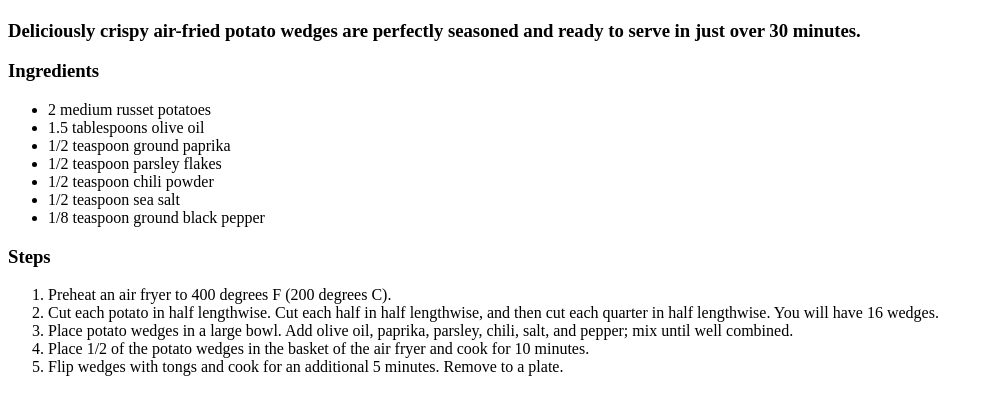
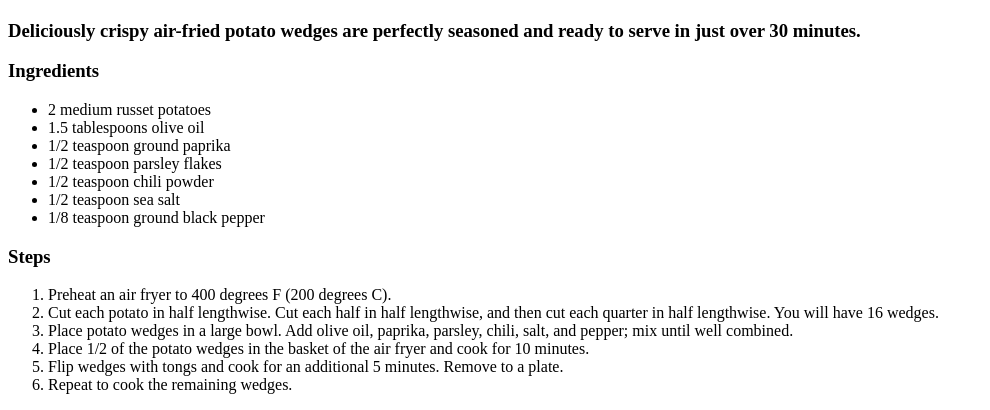
Before and after one commit to npetraglia/odin-recipes, a plain HTML site: page recipes/wedges.html in a window 1280 px wide. Shown: the part 483-893 px from the top of the page, without its empty margins (0-990 px from the left). Drawn offline with Linux system fonts and the light colour scheme.

Commit message:
Missing li

```diff
--- a/recipes/wedges.html
+++ b/recipes/wedges.html
@@ -30,6 +30,7 @@
             parsley, chili, salt, and pepper; mix until well combined.</li>
         <li>Place 1/2 of the potato wedges in the basket of the air fryer and cook for 10 minutes.</li>
         <li>Flip wedges with tongs and cook for an additional 5 minutes. Remove to a plate.</li>
+        <li>Repeat to cook the remaining wedges.</li>
     </ol>
 </body>
 </html>
```
